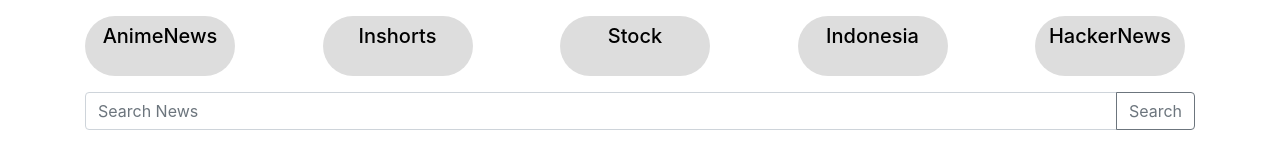
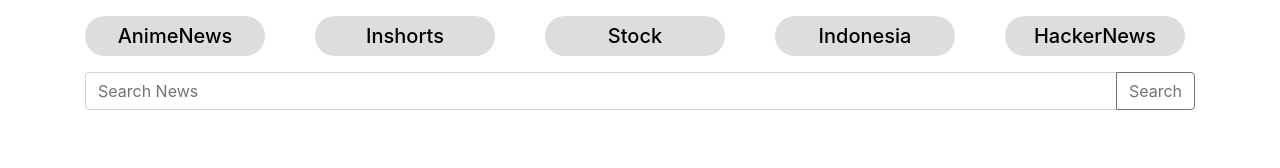
Before and after one commit to OshekharO/NewsFeedSwitcher, a plain HTML site: page index.html in a window 1280 px wide. Drawn offline with nearby package versions, Linux system fonts and the light colour scheme; no server answers.

Commit message:
Update index.html

```diff
--- a/index.html
+++ b/index.html
@@ -12,11 +12,11 @@
    }
 
    .news-source {
-    width: 150px;
-    height: 60px;
+    width: 180px;
+    height: 40px;
     padding-top: 8px;
     line-height: 40px;
-    border-radius: 40px;
+    border-radius: 20px;
     text-align: center;
     cursor: pointer;
     transition: all 0.5s ease;
```
